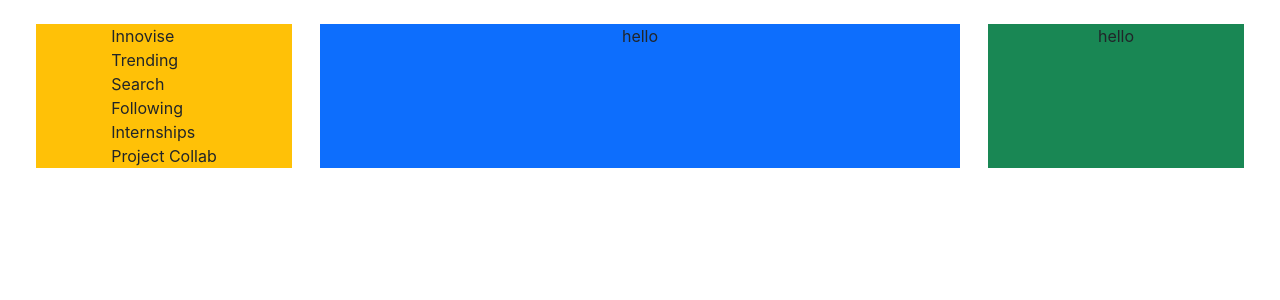
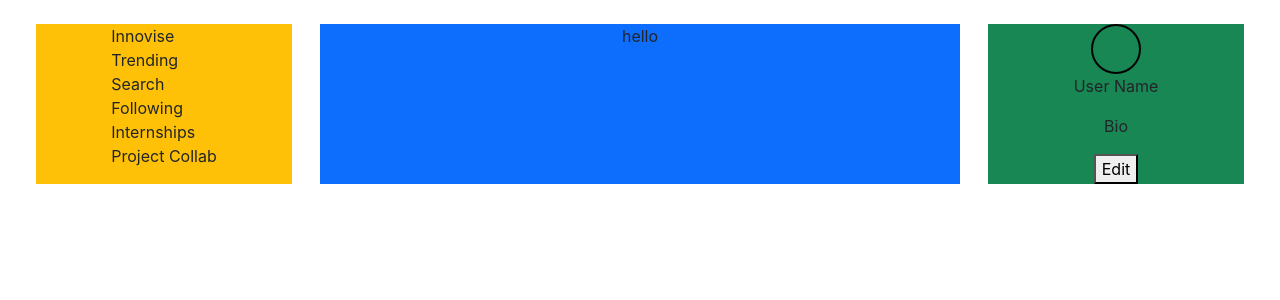
Before and after one commit to trex2004/Innovise, a React (Create React App) app: page / in a window 1280 px wide. Shown: the top 300 px of the page. Built offline with nearby package versions, Linux system fonts and the light colour scheme.

Commit message:
added new component to main page

```diff
--- a/src/pages/MainPage.js
+++ b/src/pages/MainPage.js
@@ -1,6 +1,7 @@
 import React from "react";
 import { NavBar } from "../components/NavBar";
 import "./MainPage.css";
+import { ProfileBlurb } from "../components/ProfileBlurb";
 
 const MainPage = () =>{
     return(
@@ -13,7 +14,7 @@ const MainPage = () =>{
                     <p>hello</p>
                 </div>
                 <div className="nav-left bg-success d-flex justify-content-center mx-2">
-                    <p>hello</p>
+                    <ProfileBlurb/>
                 </div>
             </div>
         </>
```
